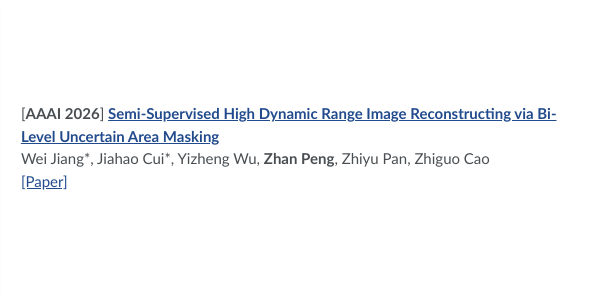
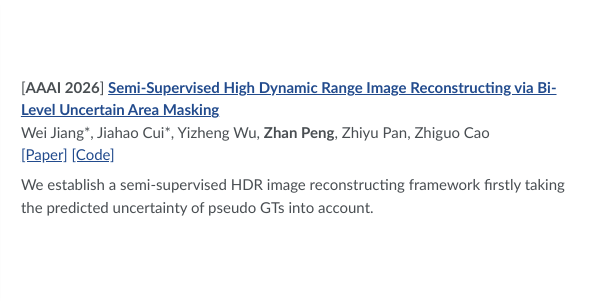
Before and after one commit to pzzz-cv/pzzz-cv.github.io, a plain HTML site: page index.html in a window 1280 px wide. Shown: the part 1423-1724 px from the top of the page, 683-1280 px from the left. Drawn offline with Linux system fonts and the light colour scheme.

Commit message:
SmartHDR: add code link and description

```diff
--- a/index.html
+++ b/index.html
@@ -216,7 +216,9 @@
               Wei Jiang*, Jiahao Cui*, Yizheng Wu, <strong>Zhan Peng</strong>, Zhiyu Pan, Zhiguo Cao
               <br>
               <a href="https://arxiv.org/abs/2511.12939">[Paper]</a>
+              <a href="https://github.com/JW20211/SmartHDR">[Code]</a>
             </p>
+            <p>We establish a semi-supervised HDR image reconstructing framework firstly taking the predicted uncertainty of pseudo GTs into account.</p>
           </div>
         </div>
 
```
